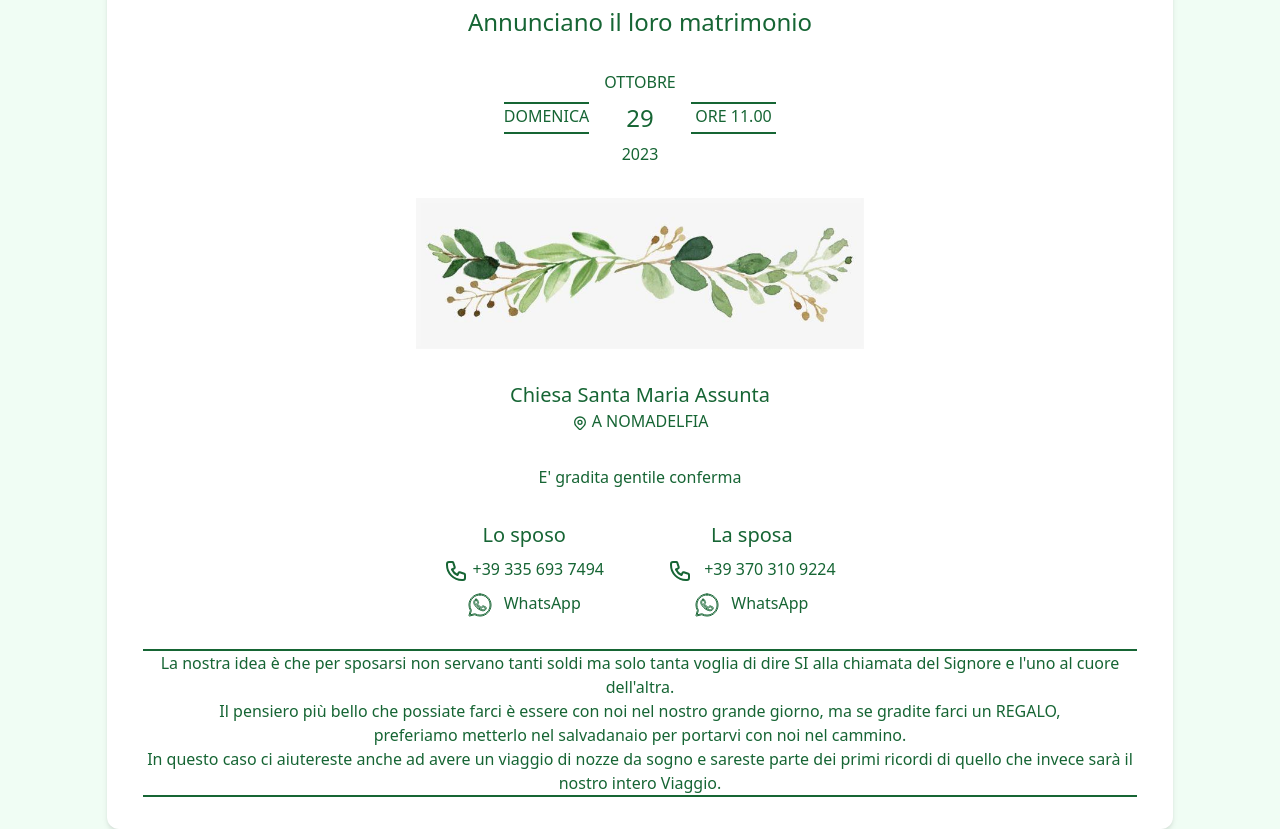
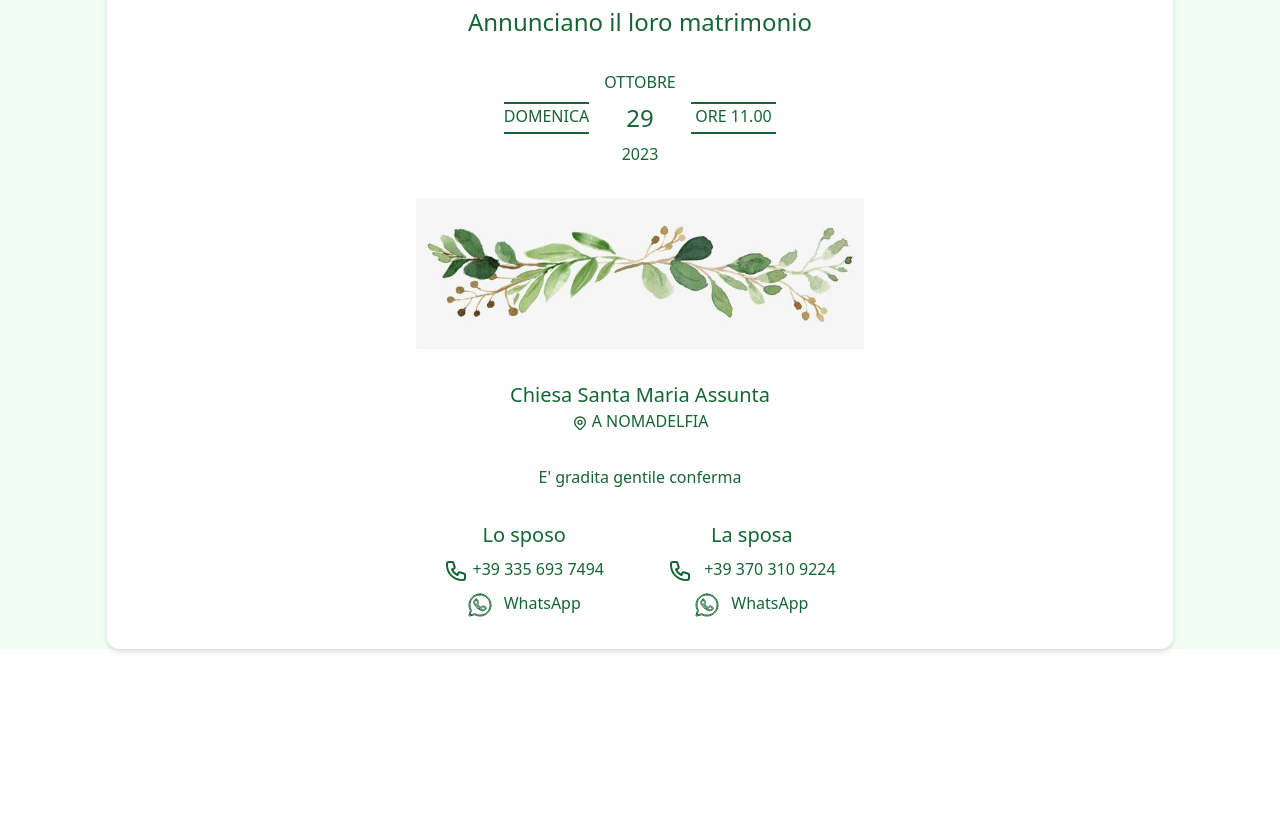
Before and after one commit to dido18/wedding-site, a website: page index.html in a window 1280 px wide. Shown: the part 98-927 px from the top of the page. After the commit the page ends 800 px from the top, so only its background shows below. Drawn offline with Linux system fonts and the light colour scheme; a web font is replaced by a local one.

Commit message:
remove sentence regali

```diff
--- a/index.html
+++ b/index.html
@@ -100,20 +100,12 @@
                 </div>
             </div>
 
-            <div class="md:flex md:justify-evenly md:items-center md:space-y-0 md:space-x-16 space-y-4 m-1">
-                <div class="space-y-2">
-                    <p class="border-y-2 border-green-800 text-l">
-                        La nostra idea è che per sposarsi non servano tanti soldi ma solo tanta voglia di dire SI alla chiamata del Signore e l'uno al cuore dell'altra.
-                        <br>
-                        Il pensiero più bello che possiate farci è essere con noi nel nostro grande giorno, ma se gradite farci un REGALO,
-                        <br>
-                        preferiamo metterlo nel salvadanaio per portarvi con noi nel cammino.
-                        <br>
-                        In questo caso ci aiutereste anche ad avere un viaggio di nozze da sogno e sareste parte dei primi ricordi di quello che invece sarà il nostro intero Viaggio.
-                    </p>
-
-                </div>
-            </div>
+<!--            <div class="md:flex md:justify-evenly md:items-center md:space-y-0 md:space-x-16 space-y-4 m-1">-->
+<!--                <div class="space-y-2">-->
+<!--                    <p class="border-y-2 border-green-800 text-l">-->
+<!--                    </p>-->
+<!--                </div>-->
+<!--            </div>-->
         </div>
     </div>
 <div>
```
